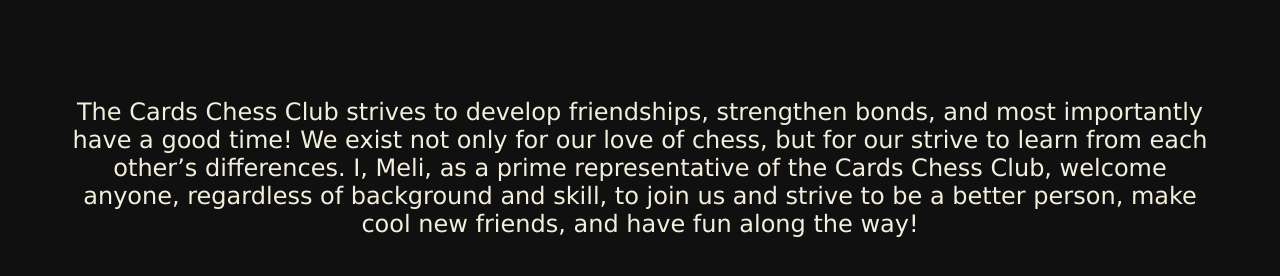
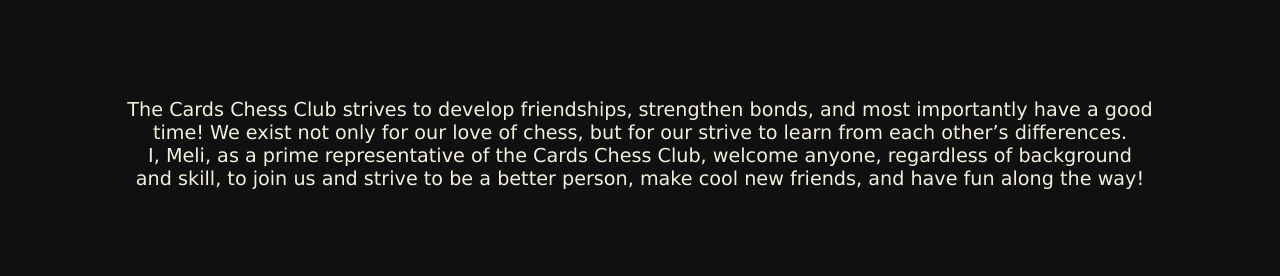
Before and after one commit to BAChessClub/cardschessclub, a plain HTML site: page index.html in a window 1280 px wide. Shown: the part 356-632 px from the top of the page. Drawn offline with Linux system fonts and the light colour scheme.

Commit message:
added font scaling off viewport width (previously off viewport height)

```diff
--- a/index.css
+++ b/index.css
@@ -105,10 +105,11 @@ p {
   margin: auto;
   display: block;
   font-family: Verdana;
-  font-size: 3vh;
+  font-size: 1.5vw;
   transition: all 0.2s;
   padding-left: 5vw;
   padding-right: 5vw;
+  text-wrap:balance;
 }
 
 nav a sliderback slider {
```
Also changed, not shown: index.html (+1 -1 lines).
